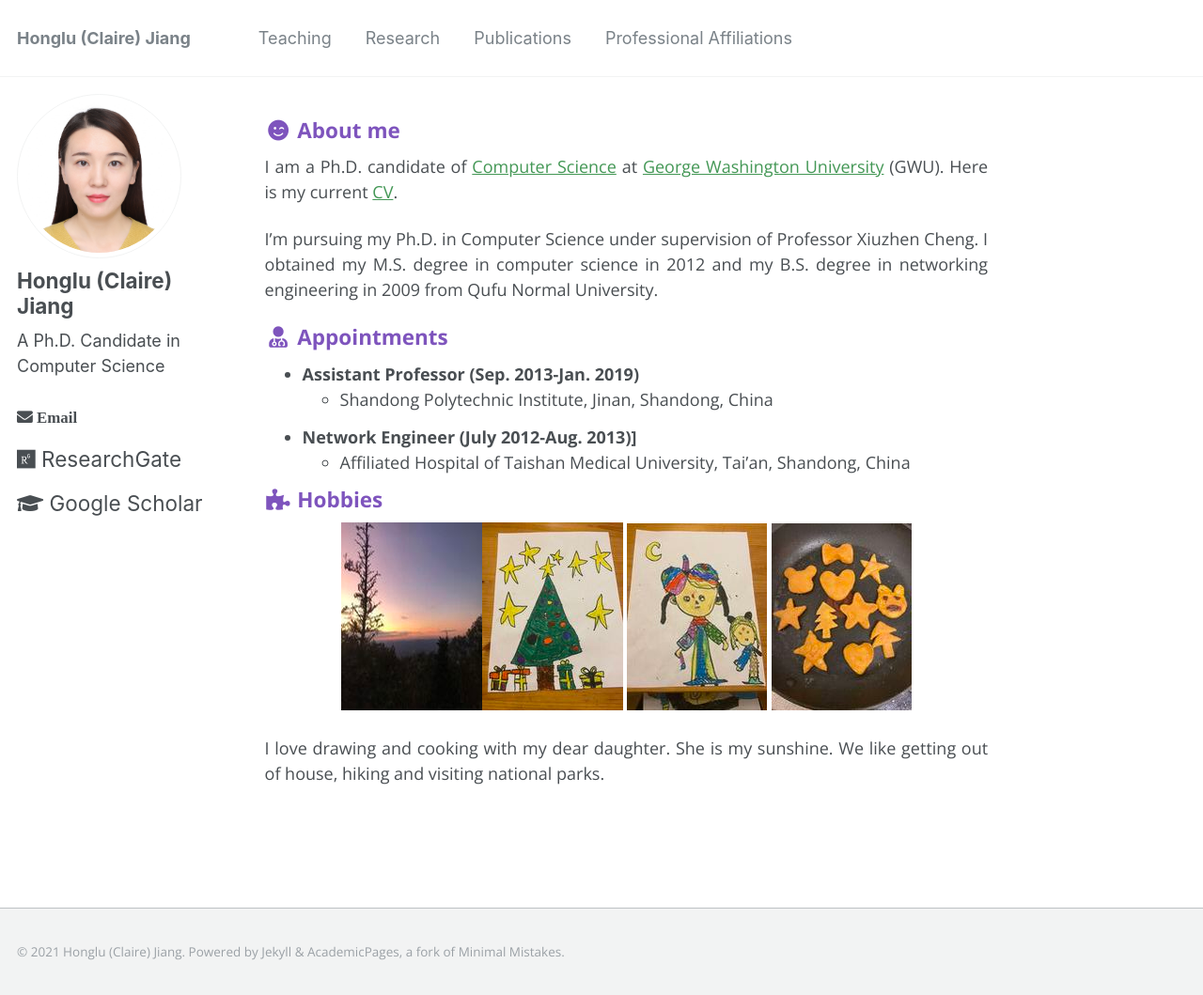
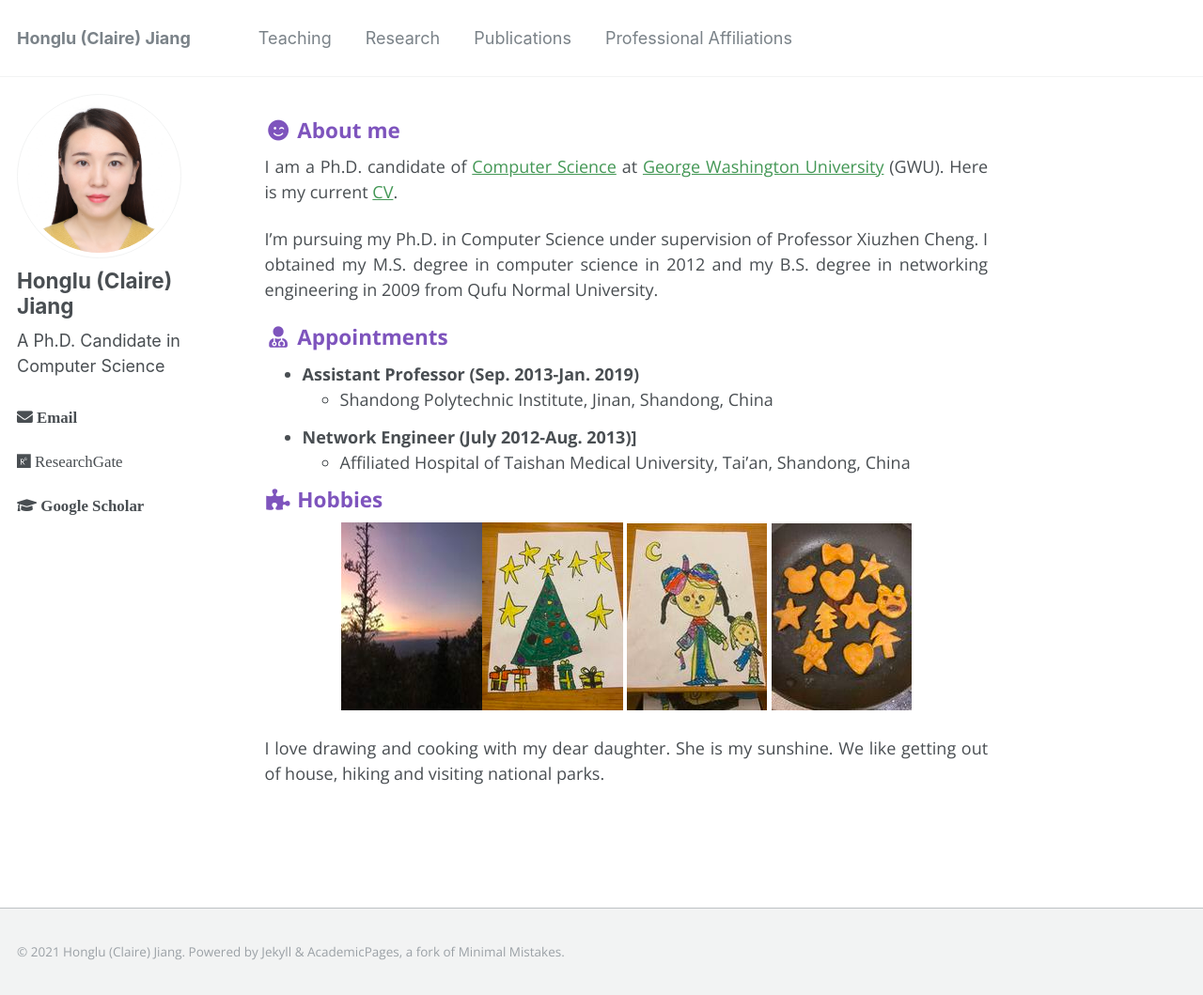
Before and after one commit to hljiang0720/hljiang.github.io, a Jekyll site: the page built from _pages/about.md, in a window 1280 px wide and 1059 px high. Shown: the whole window at 94% size. Built offline with Jekyll 4.4.1, drawn with Linux system fonts in a browser that asks for light colours.

Commit message:
commit md;

```diff
--- a/_includes/author-profile.html
+++ b/_includes/author-profile.html
@@ -38,7 +38,7 @@
         <li><a href="https://keybase.io/{{ author.keybase }}"><i class="fas fa-key" aria-hidden="true"></i> Keybase</a></li>
       {% endif %}
        {% if author.researchgate %}
-        <li><a href="{{ author.researchgate }}"><i class="fab fa-researchgate" aria-hidden="true"></i> ResearchGate</a></li>
+        <li><a href="{{ author.researchgate }}"><i class="fab fa-researchgate" aria-hidden="true">&nbsp;ResearchGate</i> </a></li>
       {% endif %}
       {% if author.twitter %}
         <li><a href="https://twitter.com/{{ author.twitter }}"><i class="fab fa-twitter-square" aria-hidden="true"></i> Twitter</a></li>
@@ -104,7 +104,7 @@
         <li><a href="https://vine.co/u/{{ author.vine }}"><i class="fab fa-vine" aria-hidden="true"></i> Vine</a></li>
       {% endif %}
       {% if author.googlescholar %}
-        <li><a href="{{ author.googlescholar }}"><i class="fas fa-graduation-cap"></i> Google Scholar</a></li>
+        <li><a href="{{ author.googlescholar }}"><i class="fas fa-graduation-cap">&nbsp;Google Scholar</i></a></li>
       {% endif %}
       {% if author.orcid %}
         <li><a href="{{ author.orcid }}"><i class="ai ai-orcid-square ai-fw"></i> ORCID</a></li>
--- a/_sass/_utilities.scss
+++ b/_sass/_utilities.scss
@@ -191,6 +191,12 @@
     color: $behance-color;
   }
   .fa-envelope {
+    font-size: 0.75em;
+  }
+  .fa-researchgate {
+    font-size: 0.75em;
+  }
+  .fa-graduation-cap {
     font-size: 0.75em;
   }
   .fa-dribbble {
```
